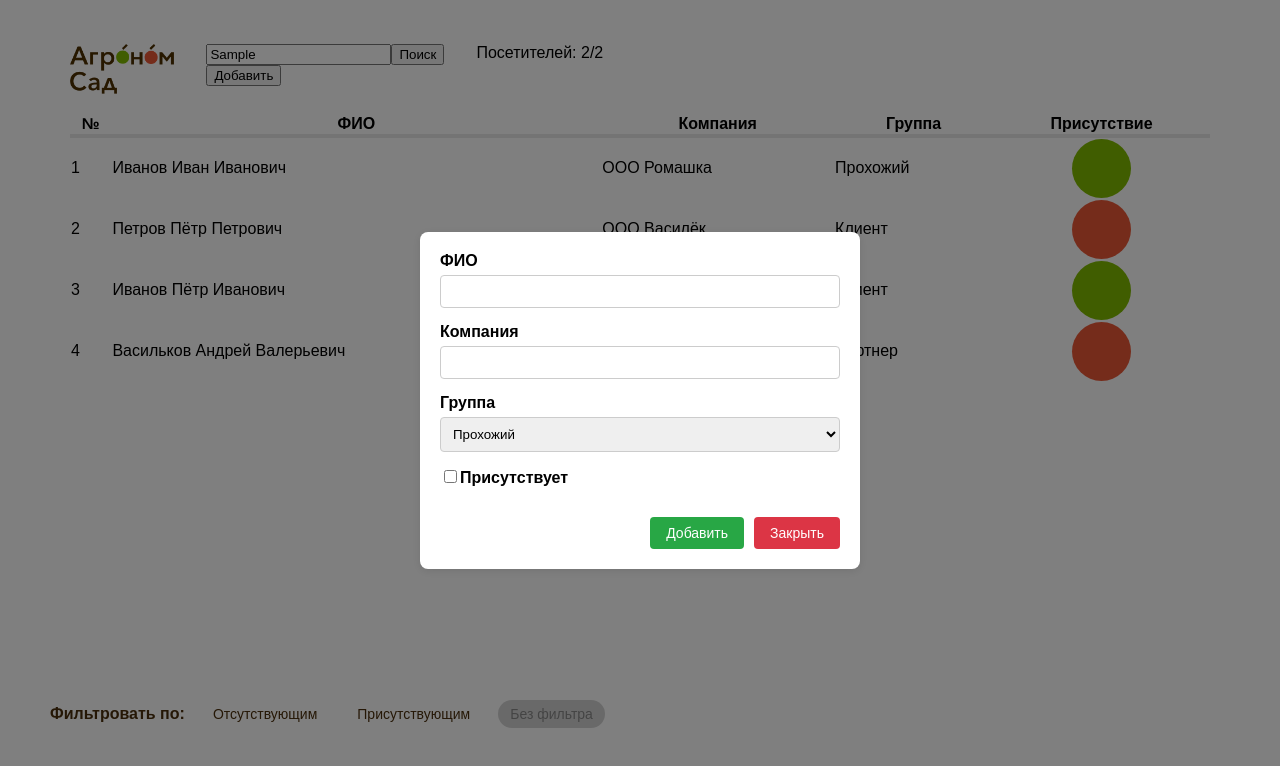
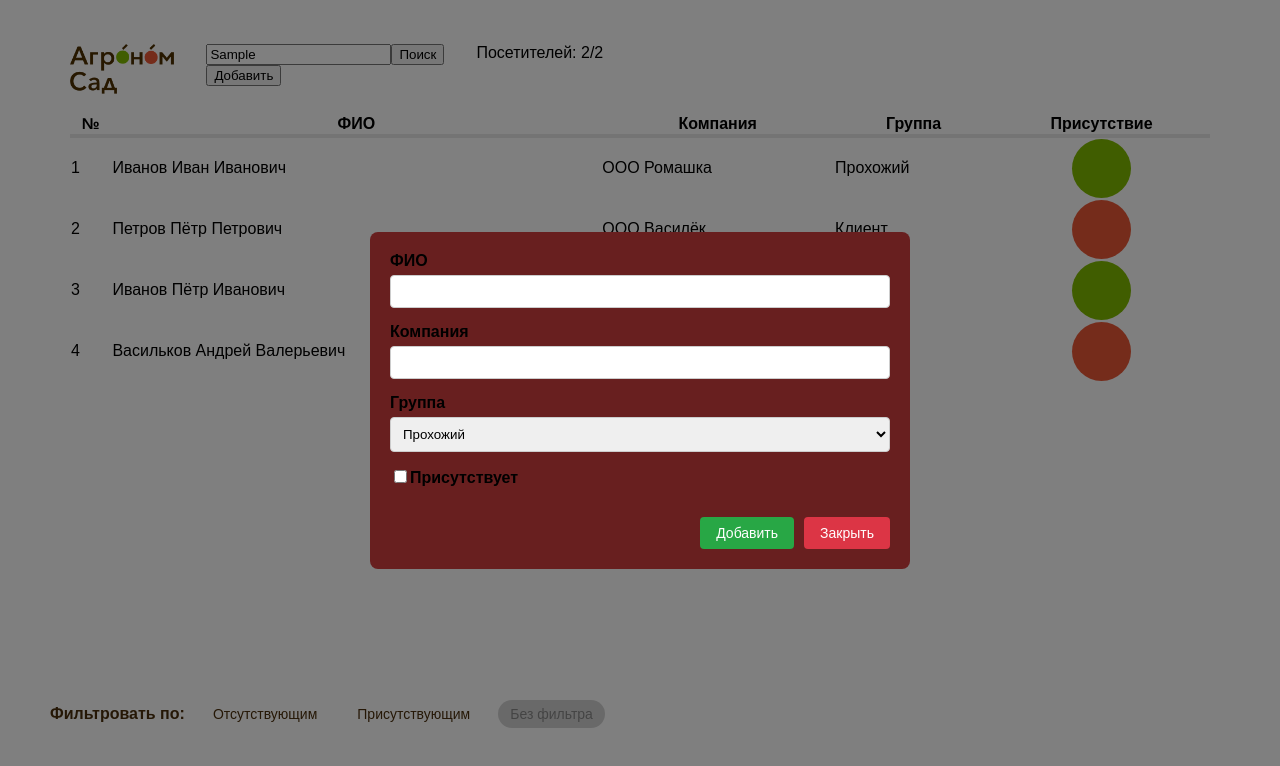
Before and after one commit to mcalexandretion/visitor-app-project, a React (Vite) app: page / in a window 1280 px wide. Both pictures are taken after typing "Sample" into the empty fields and a click on the button "Добавить". Shown: the top 766 px of the page. Built offline with nearby package versions, Linux system fonts and the light colour scheme; data requests are answered from the project's data file.

Commit message:
refactoring

```diff
--- a/src/components/Modal.module.css
+++ b/src/components/Modal.module.css
@@ -4,46 +4,47 @@
   left: 0;
   right: 0;
   bottom: 0;
-  background: rgba(0, 0, 0, 0.5); /* Полупрозрачный фон */
+  background: rgba(0, 0, 0, 0.5);
   display: flex;
   justify-content: center;
   align-items: center;
-  z-index: 1000; /* Убедитесь, что выше основного контента */
+  z-index: 1000;
+  animation: fadeIn 0.3s ease-in;
 }
 
 .modalContent {
-  background: #fff;
+  background: rgb(104, 31, 31);
   padding: 20px;
   border-radius: 8px;
-  width: 400px;
-  max-height: 80vh;
-  overflow-y: auto;
-  position: relative;
-  box-shadow: 0 2px 10px rgba(0, 0, 0, 0.1); /* Добавим тень для выделения */
+  max-width: 500px;
+  width: 100%;
+  animation: slideIn 0.3s ease-in;
 }
 
-.modalContent-wrapper {
+.modal-content-wrapper {
   display: flex;
   flex-direction: column;
   gap: 20px;
 }
 
-.modalContent-wrapper h2 {
+.modal-content-wrapper h2 {
   margin: 0 0 10px 0;
   font-size: 20px;
-  color: #333;
+  color: #fff;
 }
 
-.deleteButton {
-  padding: 10px 20px;
-  background: #dc3545;
-  color: #fff;
-  border: none;
-  border-radius: 4px;
-  cursor: pointer;
-  align-self: flex-end;
+@media (max-width: 600px) {
+  .modalContent {
+    margin: 0 10px;
+  }
 }
 
-.deleteButton:hover {
-  background: #c82333;
+@keyframes fadeIn {
+  from { opacity: 0; }
+  to { opacity: 1; }
 }
+
+@keyframes slideIn {
+  from { transform: translateY(-20px); opacity: 0; }
+  to { transform: translateY(0); opacity: 1; }
+}
```
